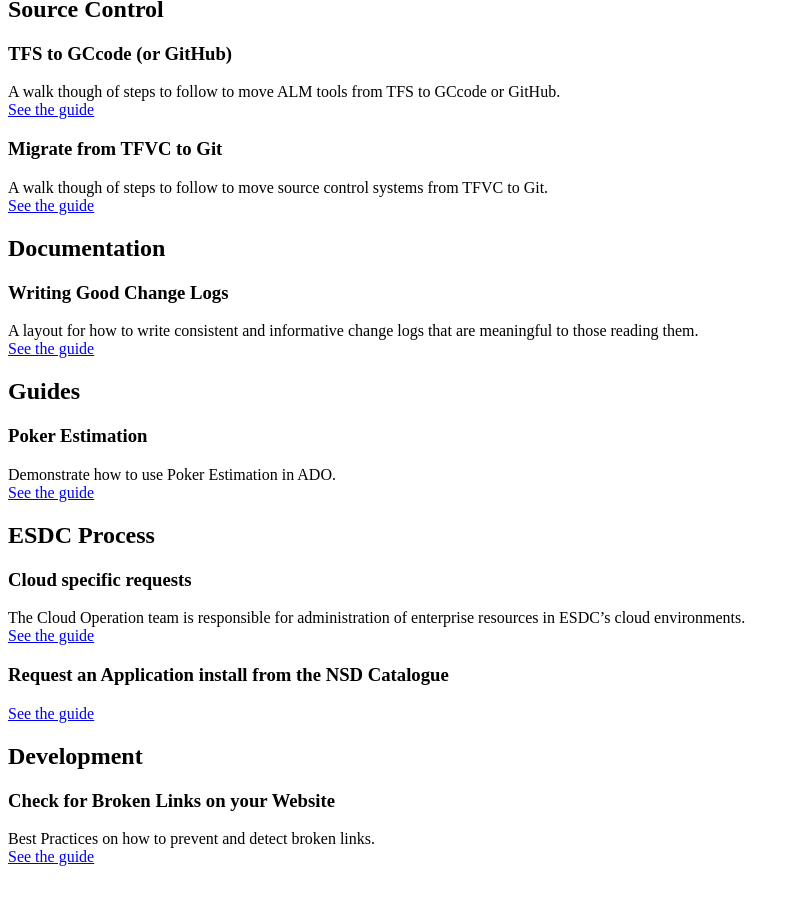
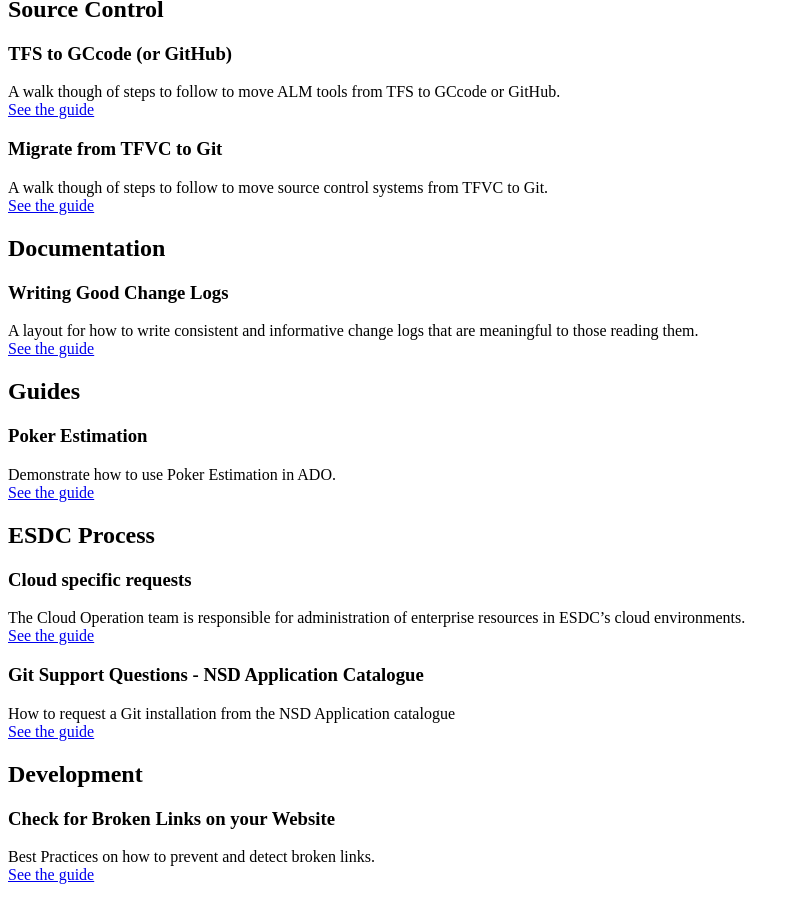
Before and after one commit to esdc-devcop/esdc-devcop.github.io, a Jekyll site: the page built from docs/_pages/guides.md, in a window 1280 px wide and 900 px high, scrolled down 1365 px. Shown: the whole window, without its empty margins (0-800 px from the left). Built offline with Jekyll 4.4.1, drawn with Linux system fonts in a browser that asks for light colours; comment, search, counter and statistics services are not loaded; some of the changed lines change nothing that is shown.

Commit message:
still wip, fix error when loading page

```diff
--- a/docs/_guides/nsd-application-cataloque.md
+++ b/docs/_guides/nsd-application-cataloque.md
@@ -1,16 +1,37 @@
 ---
-title: Request an Application install from the NSD Catalogue
+title: Git Support Questions - NSD Application Catalogue
 layout: default
 category: ESDC Process
-summary:
-date: 2023-01-20
+summary: How to request a Git installation from the NSD Application catalogue
+date: 2023-02-03
 ---
 
 
 ## Background
 
-Identify the background of why the recommendation is needed - what is the goal of the recommendation.
+This page will answer some questions regarding common issues encountered with Git installation, and errors when using Git.
 
-## Steps
+## Installation
 
-List out in detail what the steps are to complete the action.
+To install Git, you can request it from here: [National Service Desk (NSD) Application Catalogue](http://srmis-sigdi-iagent.prv/AppPortal/en/Home/Index/2).
+The installation should take approximately 2 days.
+Please be patient. NSD usually has a high volume of service tickets to deal with, so it may take more than 2 days before it's installed on your workstation.
+Unfortunately, the SDS support team does not have permission to install Git. Service tickets regarding problems with installation will be redirected to NSD.
+
+## Problems Using Git Workflow
+
+If you get the following error when using Git workflow with your repository (ie, git clone, git push):
+`Fatal: unable to access <your-remote-branch-url>:  Failed to connect to github.com port 443: Timed out`
+This means your repository is not configured to bypass the network proxy.
+You'll need to update your git config with the network proxy configuration.
+For https: `http://proxy.prv:80`
+
+### To bypass the network proxy per Git session
+
+`git config --local http.proxy.prv:80`
+This will bypass proxy as long as your Git session stays open. Once you close your Git session/window, your settings will disappear.
+
+### To bypass the network proxy globally on your pc
+
+`git config --global http.proxy proxy.prv:80`
+This will bypass proxy for all of your local repositories. Your settings will be saved and applied every time you open your Git session/window.
```
